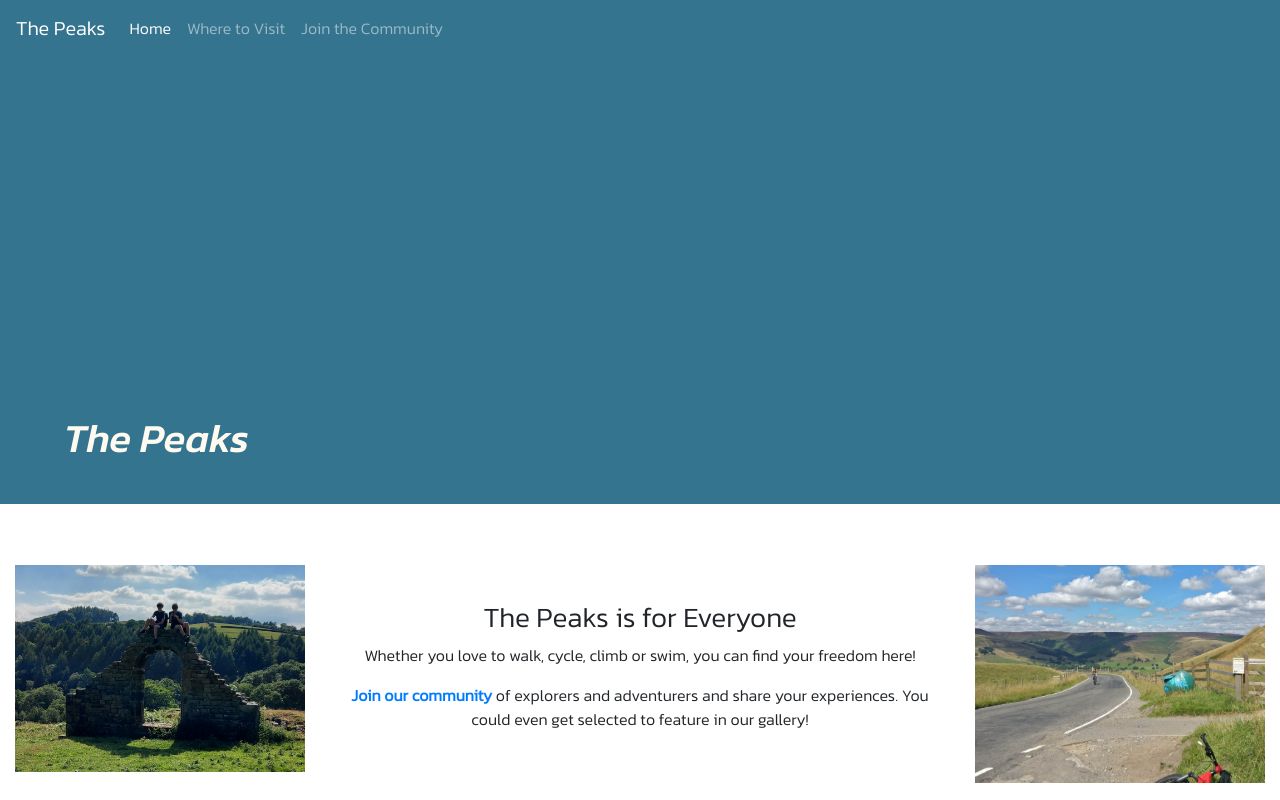
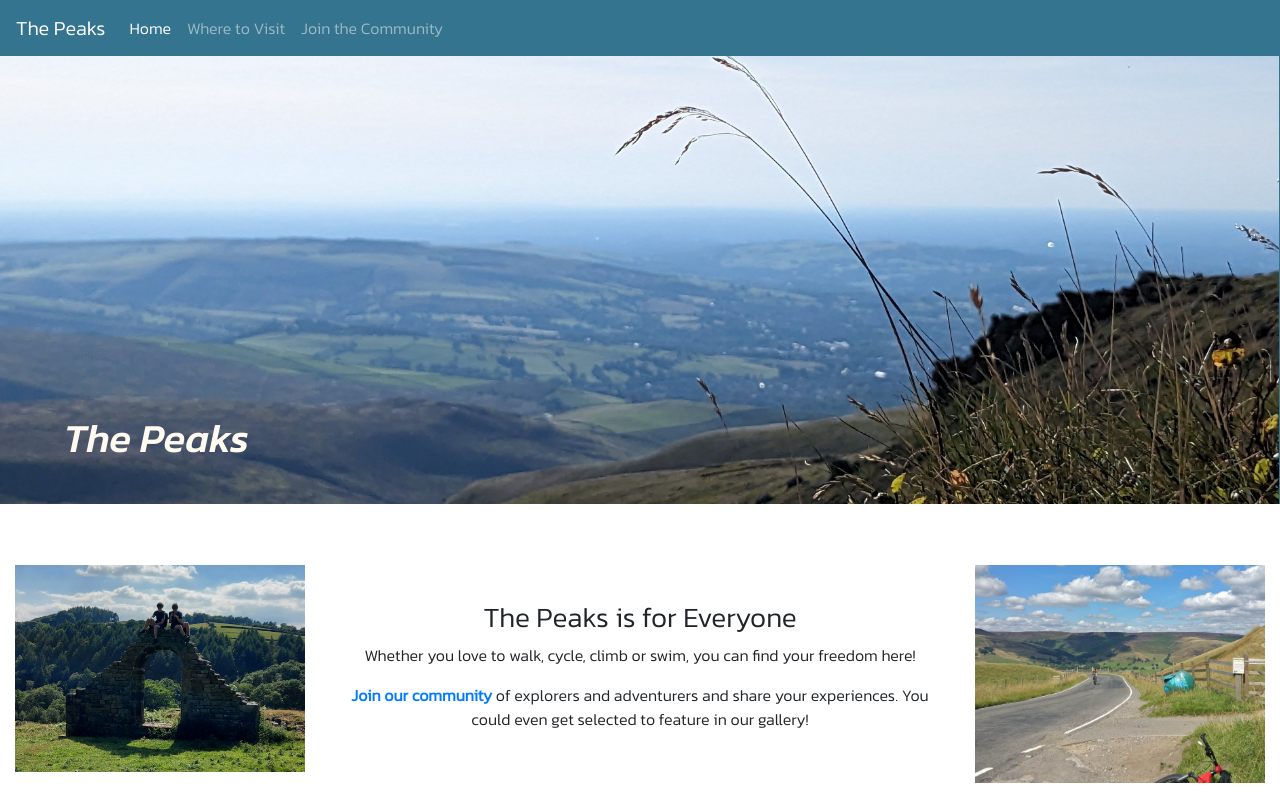
Before and after one commit to tomwiddows/peak-district-pictures, a plain HTML site: page index.html in a window 1280 px wide. Shown: the top 800 px of the page. Drawn offline with nearby package versions, Linux system fonts and the light colour scheme.

Commit message:
changed ... to ..

```diff
--- a/assets/style.css
+++ b/assets/style.css
@@ -7,7 +7,7 @@
 /*header*/
 
 #hero-image {
-    background-image: url('.../assets/images/peaks-background-sm.jpg');
+    background-image: url('../assets/images/peaks-background-sm.jpg');
     background-size: contain;
     background-repeat: no-repeat;
     width: 100%;
@@ -20,7 +20,7 @@
 
 @media screen and (min-width: 768px) {
     #hero-image {
-        background-image: url('.../assets/images/peaks-background-lg.jpg');
+        background-image: url('../assets/images/peaks-background-lg.jpg');
         background-size: contain;
         background-repeat: no-repeat;
         width: 100%;
```
